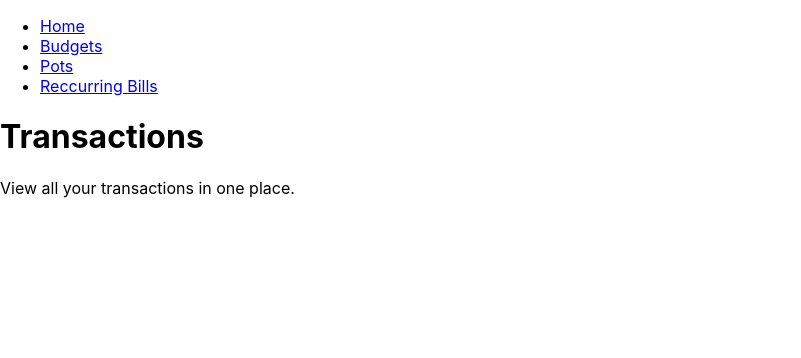
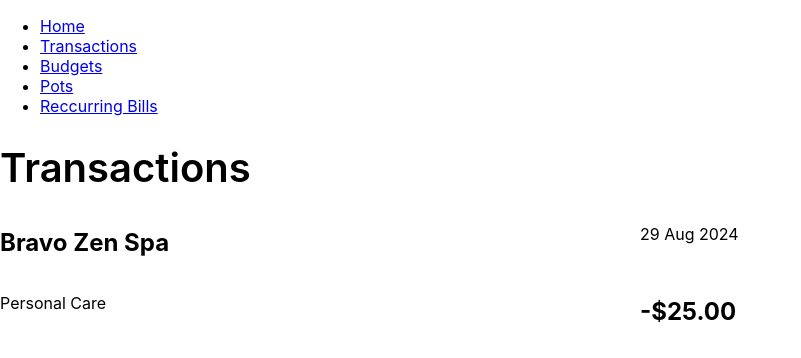
Before and after one commit to davupls/personal-finance-app, a React (Create React App) app in the folder finance-app/: page /transactions in a window 1280 px wide. Shown: the top 358 px of the page, without its empty margins (0-801 px from the left). Built offline with nearby package versions, Linux system fonts and the light colour scheme.

Commit message:
Fix route case sensitivity, update Navbar links, and enhance Transactions page layout and styling

```diff
--- a/finance-app/src/App.js
+++ b/finance-app/src/App.js
@@ -14,7 +14,7 @@ function App() {
       <main>
         <Routes>
           <Route path="/" element = {<Home />} />
-          <Route path="/Transactions" element = {<Transactions />} />
+          <Route path="/transactions" element = {<Transactions />} />
           <Route path="/budgets" element = {<Budgets />} />
           <Route path="/pots" element = {<Pots />} />
           <Route path ="/recurring" element = {<Recurring />} />
--- a/finance-app/src/assets/css/style.css
+++ b/finance-app/src/assets/css/style.css
@@ -1,15 +1,30 @@
-.home-container {
-    text-align: center;
-    padding: 50px;
-    background-color: #f8f9fa;
+.page-title {
+    font-size: 2.5rem;
+    font-weight: 600;
+    margin-bottom: 1rem;
 }
 
-.home-title {
-    color: #2c3e50;
-    font-size: 2.5em;
+.transaction-name {
+    grid-area: item-a;
 }
 
-.home-description {
-    color: #555;
-    font-size: 18px;
+.transaction-category {
+    grid-area: item-b;
 }
+
+.transaction-date {
+    grid-area: item-c;
+}
+
+.transaction-amount {
+    grid-area: item-d;
+}
+
+.transaction-item {
+    display: grid;
+    grid-template-columns: 1fr 1fr;
+    grid-template-areas:
+        "item-a item-c"
+        "item-b item-d"
+    ;
+}
--- a/finance-app/src/components/Navbar.js
+++ b/finance-app/src/components/Navbar.js
@@ -5,6 +5,7 @@ function Navbar() {
         <nav>
             <ul>
                 <li><Link to="/">Home</Link></li>
+                <li><Link to="/transactions">Transactions</Link></li>
                 <li><Link to="/budgets">Budgets</Link></li>
                 <li><Link to="/pots">Pots</Link></li>
                 <li><Link to="/recurrring">Reccurring Bills</Link></li>
--- a/finance-app/src/pages/Transactions.js
+++ b/finance-app/src/pages/Transactions.js
@@ -1,8 +1,23 @@
 function Transactions() {
   return (
     <div>
-      <h1>Transactions </h1>
-      <p>View all your transactions in one place.</p>
+      <h1 className="page-title">Transactions</h1>
+
+      <main>
+
+        <section>
+          <div className="transaction-container">
+            <div className="transaction-item">
+              <h2 className="transaction-name">Bravo Zen Spa</h2>
+              <p className="transaction-category">Personal Care</p>
+              <p className="transaction-date">29 Aug 2024</p>
+              <h2 className="transaction-amount">-$25.00</h2>
+            </div>
+          </div>
+        </section>
+
+      </main>
+
     </div>
   );
 }
```
